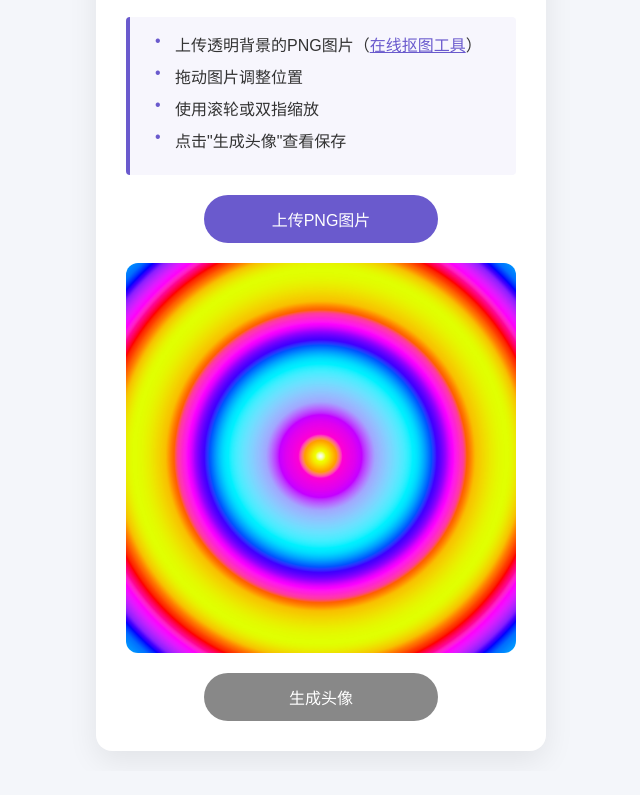
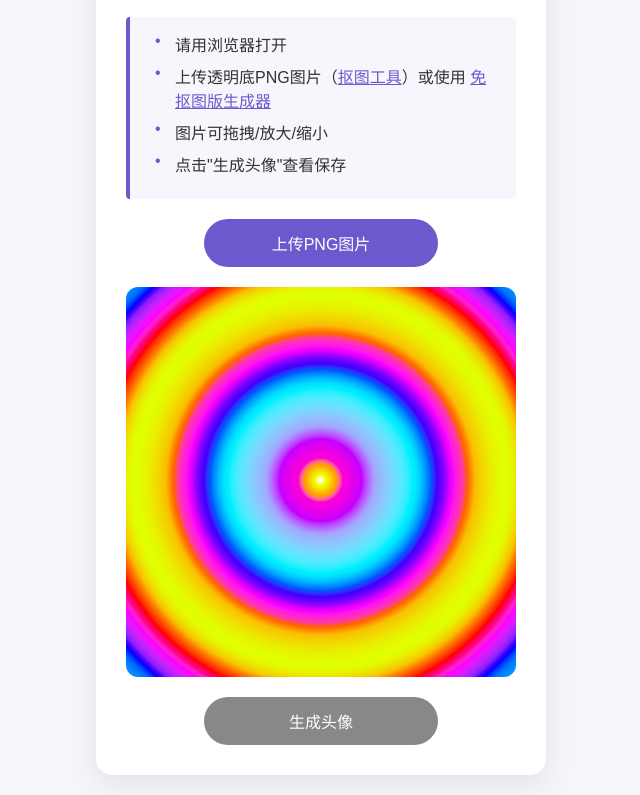
Before and after one commit to nobreadnolife/newavatar, a plain HTML site: page index.html in a window 1280 px wide. Shown: the part 94-889 px from the top of the page, without its empty margins (319-959 px from the left). Before the commit the page ends 865 px from the top, so only its background shows below. Drawn offline with Linux system fonts and the light colour scheme; a web font is replaced by a local one.

Commit message:
Add files via upload

```diff
--- a/index.html
+++ b/index.html
@@ -143,9 +143,9 @@
 
         <div class="instructions">
             <ul>
-                <li>上传透明背景的PNG图片（<a href="https://www.remove.bg/zh/upload" target="_blank" style="color: var(--primary-color);">在线抠图工具</a>）</li>
-                <li>拖动图片调整位置</li>
-                <li>使用滚轮或双指缩放</li>
+                <li>请用浏览器打开</li>
+                <li>上传透明底PNG图片（<a href="https://www.remove.bg/zh/upload" target="_blank" style="color: var(--primary-color);">抠图工具</a>）或使用 <a href="https://nobreadnolife.github.io/newavatar-bg/" style="color: var(--primary-color);">免抠图版生成器</a></li>
+                <li>图片可拖拽/放大/缩小</li>
                 <li>点击"生成头像"查看保存</li>
             </ul>
         </div>
```
